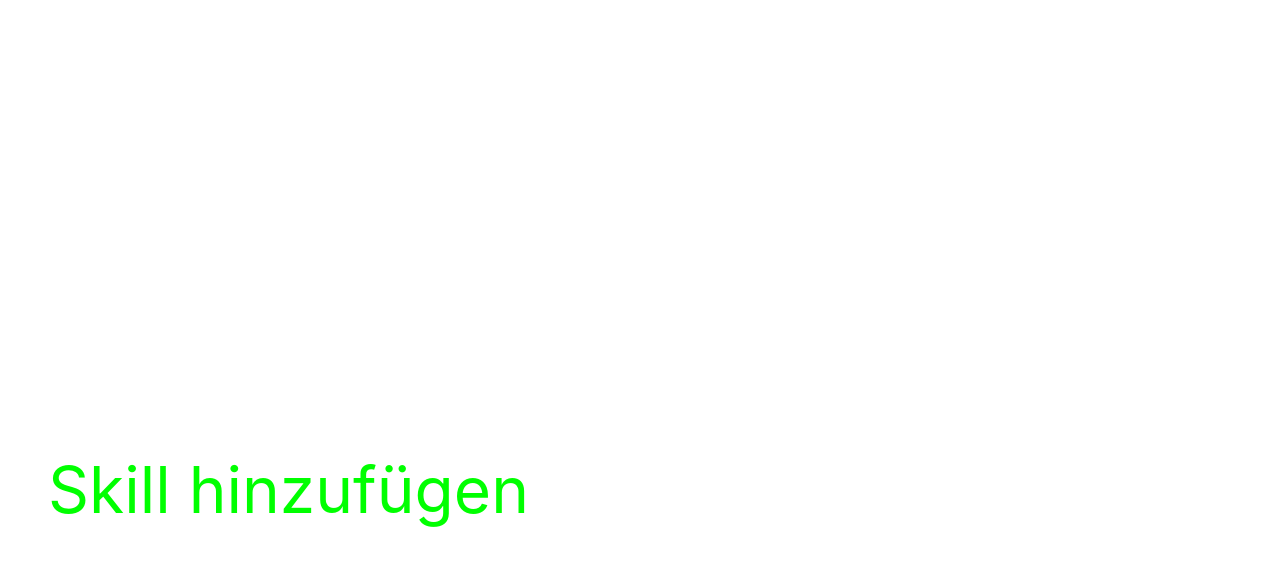
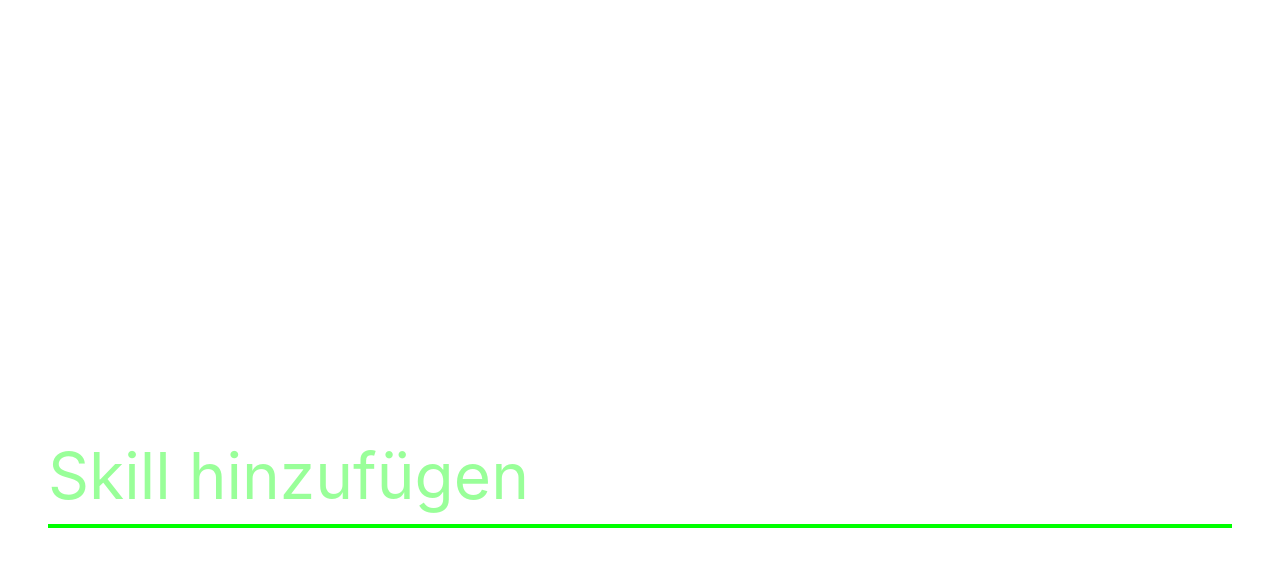
Before and after one commit to zuegerkilian/2025_im2_javascript, a plain HTML site: page code-alongs/08_motivator/index.html in a window 1280 px wide. Shown: the part 224-790 px from the top of the page. Drawn offline with Linux system fonts and the light colour scheme.

Commit message:
feat: make input field in 08_motivator better visible

```diff
--- a/code-alongs/08_motivator/solution/script.js
+++ b/code-alongs/08_motivator/solution/script.js
@@ -2,6 +2,9 @@ const firstname_ct = document.querySelector('#firstname');
 const skills_ct = document.querySelector('#skills');
 const input_add = document.querySelector('#add');
 const fallback = 'ganz schön viel';
+
+// focus input field
+input_add.focus();
 
 // handle name
 let firstname = localStorage.getItem('firstname');
--- a/code-alongs/08_motivator/solution/style.css
+++ b/code-alongs/08_motivator/solution/style.css
@@ -39,9 +39,11 @@ main {
     left: 3rem;
     width: calc(100% - 6rem);
     color: rgb(0,255,0);
+    border-bottom: 4px solid rgb(0,255,0);
+    padding-bottom: 10px;
 }
 #add::placeholder {
-    color: rgb(0,255,0);
+    color: rgba(0,255,0, 0.4);
 }
 #add:focus {
     outline: none;
--- a/code-alongs/08_motivator/style.css
+++ b/code-alongs/08_motivator/style.css
@@ -39,9 +39,11 @@ main {
     left: 3rem;
     width: calc(100% - 6rem);
     color: rgb(0,255,0);
+    border-bottom: 4px solid rgb(0,255,0);
+    padding-bottom: 10px;
 }
 #add::placeholder {
-    color: rgb(0,255,0);
+    color: rgba(0,255,0, 0.4);
 }
 #add:focus {
     outline: none;
```
Also changed, not shown: 1 other file.
